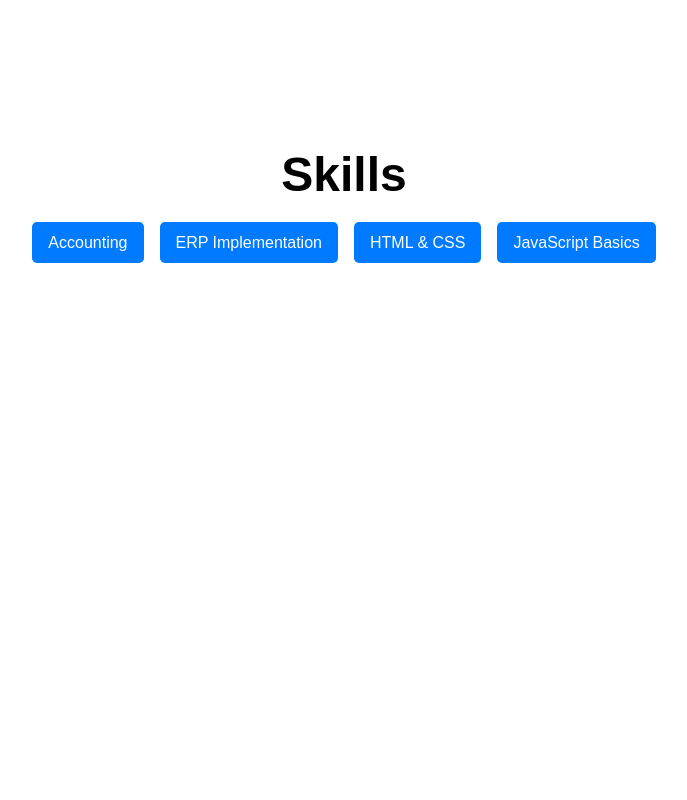
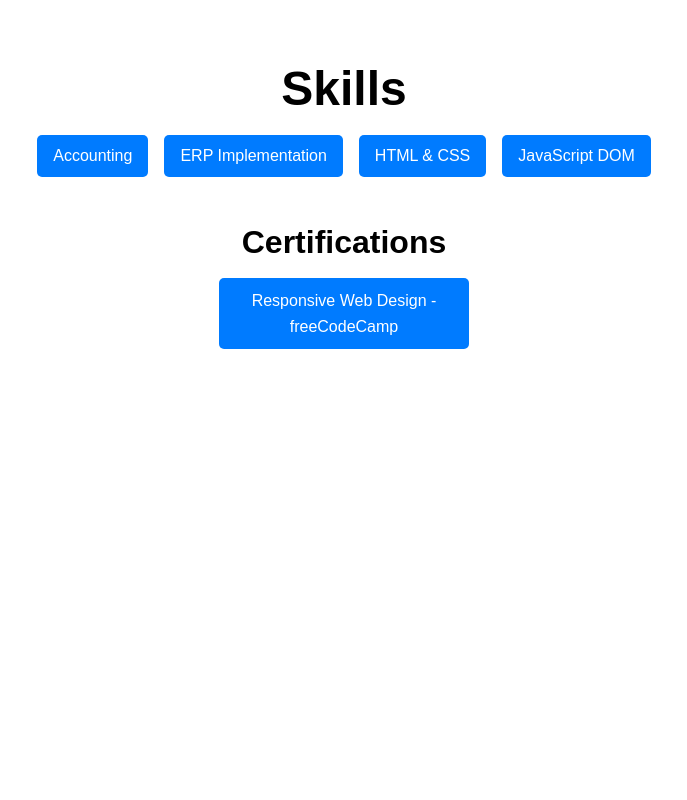
Before and after one commit to edstea/New_Portfolio, a plain HTML site: page index.html in a window 1280 px wide. Shown: the part 1800-2600 px from the top of the page, without its empty margins (296-983 px from the left). Drawn offline with Linux system fonts and the light colour scheme.

Commit message:
update certfication

```diff
--- a/index.html
+++ b/index.html
@@ -58,7 +58,17 @@
             <li>Accounting</li>
             <li>ERP Implementation</li>
             <li>HTML & CSS</li>
-            <li>JavaScript Basics</li>
+            <li>JavaScript DOM</li>
+          </ul>
+          <h3>Certifications</h3>
+          <ul class="certifications">
+            <li>
+              <a
+                href="https://www.freecodecamp.org/certification/edsore/responsive-web-design"
+                target="_blank"
+                >Responsive Web Design - freeCodeCamp</a
+              >
+            </li>
           </ul>
         </div>
       </section>
@@ -100,7 +110,7 @@
 
     <!-- Footer -->
     <footer>
-      <p>&copy; 2023 My Portofolio</p>
+      <p>&copy; 2024 My Portofolio</p>
     </footer>
 
     <script src="script.js"></script>
--- a/styles.css
+++ b/styles.css
@@ -136,6 +136,34 @@ main {
   margin-bottom: 0.5rem;
 }
 
+.page h3 {
+  font-size: 2rem;
+  margin: 40px auto;
+  margin-bottom: 10px;
+}
+
+.certifications a {
+  text-decoration: none;
+  color: white;
+  /* border: 1px solid #007BFF; */
+}
+
+.certifications {
+  background: #007bff;
+  padding: 10px 15px;
+  border-radius: 5px;
+  list-style: none;
+  /* align-items: center; */
+  margin: 0 auto;
+  width: 250px;
+  transition: transform 0.3s;
+  /* border: 1px solid red; */
+}
+
+.certifications:hover {
+  transform: scale(1.1);
+}
+
 .page p {
   font-size: 1.5rem;
 }
@@ -145,6 +173,7 @@ main {
   display: flex;
   flex-wrap: wrap;
   gap: 1rem;
+  justify-content: center;
 }
 
 .skills-list li {
```
